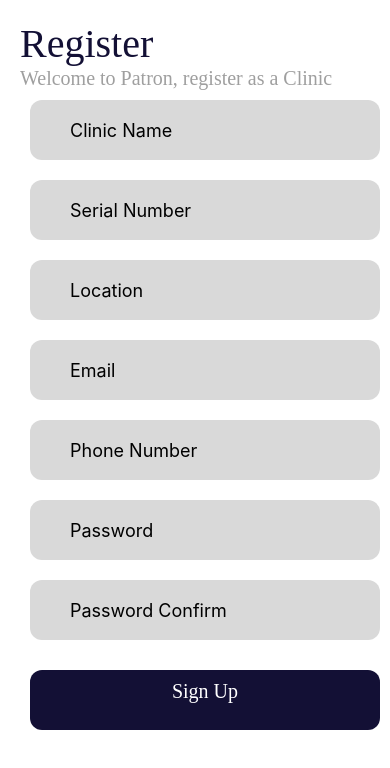
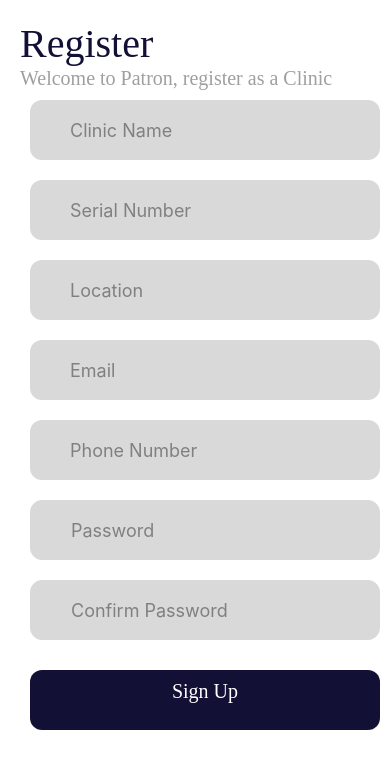
Before and after one commit to noirDev-kev2lee/PatronLasers, a React Native app: screen /Register in a window 390 px wide. Shown: the top 768 px of the page. Built offline with nearby package versions, Linux system fonts and the light colour scheme.

Commit message:
added data validation and loading icon

```diff
--- a/components/screens/Register.tsx
+++ b/components/screens/Register.tsx
@@ -1,4 +1,3 @@
-/* eslint-disable @typescript-eslint/no-unused-vars */
 import {
   Pressable,
   StyleSheet,
@@ -9,17 +8,55 @@ import {
   Platform,
   ScrollView,
   Alert,
+  ActivityIndicator,
 } from 'react-native';
-import React from 'react';
+import React, {useEffect} from 'react';
 import axios from 'axios';
 
+const PASSWORD_REGEX = /^(?=.*[A-Za-z])(?=.*\d)[A-Za-z\d]{8,}$/; //requires at least one letter and one number, and a minimum length of 8 characters
+const EMAIL_PATTERN = /^[^\s@]+@[^\s@]+\.[^\s@]+$/;
+
 export default function Register({navigation}) {
+  const [disableButton, setDisableButton] = React.useState(true);
+  const [passwordError, setPasswordError] = React.useState(false);
+  const [emailError, setEmailError] = React.useState(false);
+  const [isLoading, setLoading] = React.useState(false);
+  const [borderColor, setBorderColor] = React.useState('#D9D9D9');
   const [clinicName, onClinicNameChange] = React.useState('');
   const [serialNumber, onNumberChange] = React.useState('');
   const [email, onEmailChange] = React.useState('');
   const [location, onLocationChange] = React.useState('');
   const [mobile, onMobileChange] = React.useState('');
   const [password, onPasswordChange] = React.useState('');
+  const [passwordConform, onPasswordConfirmChange] = React.useState('');
+  // function to validate password
+  useEffect(() => {
+    if (!EMAIL_PATTERN.test(email) && email !== '') {
+      setEmailError(true);
+    } else {
+      setEmailError(false);
+    }
+    if (!PASSWORD_REGEX.test(password) && password !== '') {
+      setPasswordError(true);
+    } else {
+      setPasswordError(false);
+    }
+    if (
+      passwordConform === password &&
+      password !== '' &&
+      passwordConform !== ''
+    ) {
+      setDisableButton(false);
+      setBorderColor('#D9D9D9');
+    } else {
+      setDisableButton(true);
+      if (password === '' && passwordConform === '') {
+        setBorderColor('#D9D9D9');
+      } else {
+        setBorderColor('red');
+      }
+    }
+  }, [password, passwordConform, email]);
 
   const handleClinicRegister = async () => {
     try {
@@ -33,31 +70,27 @@ export default function Register({navigation}) {
       ) {
         Alert.alert('All field must be provided');
       } else {
-        const response = await axios.post(
-          'http://15.236.168.186:7000/api/v1/signup/',
-          {
+        setLoading(true);
+        await axios.post('http://15.236.168.186:7000/api/v1/signup/', {
           first_name: clinicName,
           last_name: serialNumber,
           email: email,
           password: password,
           role: 'clinic',
-          },
-        );
-
-        const json = response.data;
-        console.log(json);
+        });
+        setLoading(false);
         Alert.alert('Registration Successfully!');
         navigation.navigate('Login');
       }
     } catch (error) {
       Alert.alert('Wrong email or password');
-      console.error('Wrong email or password', error);
     }
   };
+
   return (
-    <ScrollView contentContainerStyle={{flexGrow: 1}}>
+    <ScrollView>
       <KeyboardAvoidingView
-        behavior={Platform.OS === 'ios' ? 'padding' : 'height'}
+        behavior={Platform.select({android: undefined, ios: 'padding'})}
         keyboardVerticalOffset={Platform.OS === 'ios' ? 0 : -200} // adjust this value as needed
         style={styles.keyboard}>
         <View style={styles.form}>
@@ -71,7 +104,7 @@ export default function Register({navigation}) {
                 style={styles.textInput}
                 onChangeText={onClinicNameChange}
                 placeholder="Clinic Name"
-                placeholderTextColor={'black'}
+                placeholderTextColor={'grey'}
               />
             </View>
             <View style={styles.inputLog}>
@@ -79,7 +112,7 @@ export default function Register({navigation}) {
                 style={styles.textInput}
                 onChangeText={onNumberChange}
                 placeholder="Serial Number"
-                placeholderTextColor={'black'}
+                placeholderTextColor={'grey'}
               />
             </View>
             <View style={styles.inputLog}>
@@ -87,44 +120,81 @@ export default function Register({navigation}) {
                 style={styles.textInput}
                 onChangeText={onLocationChange}
                 placeholder="Location"
-                placeholderTextColor={'black'}
+                placeholderTextColor={'grey'}
               />
             </View>
+            <View>
               <View style={styles.inputLog}>
                 <TextInput
                   style={styles.textInput}
                   onChangeText={onEmailChange}
                   placeholder="Email"
-                placeholderTextColor={'black'}
+                  placeholderTextColor={'grey'}
                 />
               </View>
+              {emailError && (
+                <Text style={{color: 'red', marginLeft: 15}}>
+                  Please enter a valid email
+                </Text>
+              )}
+            </View>
+
             <View style={styles.inputLog}>
               <TextInput
                 style={styles.textInput}
                 onChangeText={onMobileChange}
                 placeholder="Phone Number"
-                placeholderTextColor={'black'}
+                placeholderTextColor={'grey'}
+                keyboardType={'numeric'}
+                maxLength={10} // optional: limit the number of characters to 10 for a typical
               />
             </View>
-            <View style={styles.inputLog}>
+            <View style={{flexDirection: 'column'}}>
+              <View
+                style={[
+                  styles.inputLog,
+                  {borderColor: borderColor, borderWidth: 1},
+                ]}>
                 <TextInput
                   style={styles.textInput}
                   onChangeText={onPasswordChange}
                   placeholder="Password"
-                placeholderTextColor={'black'}
+                  secureTextEntry={true}
+                  placeholderTextColor={'grey'}
                 />
               </View>
-            <View style={styles.inputLog}>
+              {passwordError && (
+                <Text style={{color: 'red', marginLeft: 15}}>
+                  Please enter a strong password
+                </Text>
+              )}
+            </View>
+            <View
+              style={[
+                styles.inputLog,
+                {borderColor: borderColor, borderWidth: 1},
+              ]}>
               <TextInput
                 style={styles.textInput}
-                onChangeText={onPasswordChange}
-                placeholder="Password Confirm"
-                placeholderTextColor={'black'}
+                onChangeText={onPasswordConfirmChange}
+                secureTextEntry={true}
+                placeholder="Confirm Password"
+                placeholderTextColor={'grey'}
               />
             </View>
           </View>
-          <Pressable style={styles.pressBtn} onPress={handleClinicRegister}>
+          <Pressable
+            disabled={disableButton}
+            style={styles.pressBtn}
+            onPress={handleClinicRegister}>
+            {isLoading ? (
+              <ActivityIndicator
+                color="white"
+                style={styles.activityIndicator}
+              />
+            ) : (
               <Text style={styles.pressTxt}>Sign Up</Text>
+            )}
           </Pressable>
         </View>
       </KeyboardAvoidingView>
@@ -136,7 +206,7 @@ const styles = StyleSheet.create({
   form: {
     flex: 1,
     padding: 20,
-    paddingBottom:100,
+    paddingBottom: 100,
     alignContent: 'center',
     backgroundColor: 'white',
   },
@@ -185,4 +255,14 @@ const styles = StyleSheet.create({
     color: '#fff',
   },
   keyboard: {paddingBottom: 0},
+  activityIndicator: {
+    alignSelf: 'center',
+    padding: 20,
+  },
+  alert: {
+    backgroundColor: 'red',
+    color: 'white',
+    fontWeight: 'bold',
+    fontSize: 16,
+  },
 });
```
Lines whose indentation alone changed are shown as unchanged.
